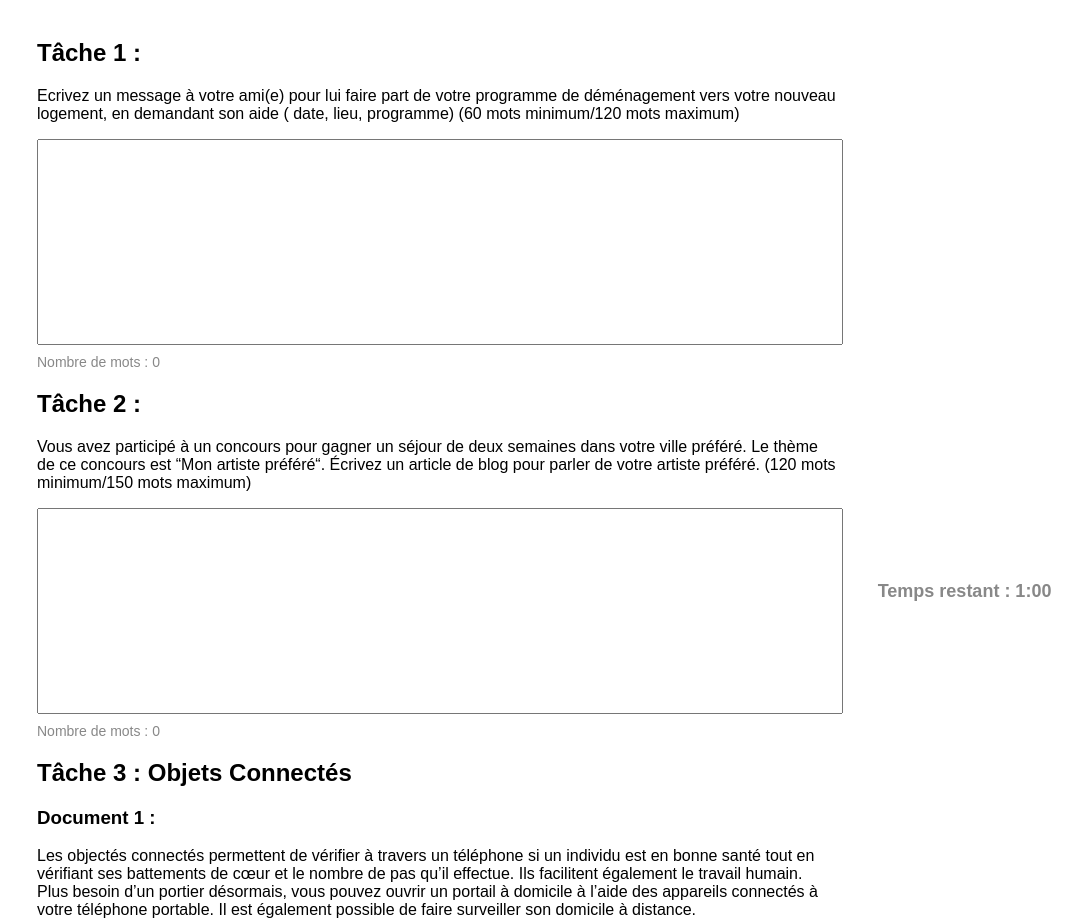
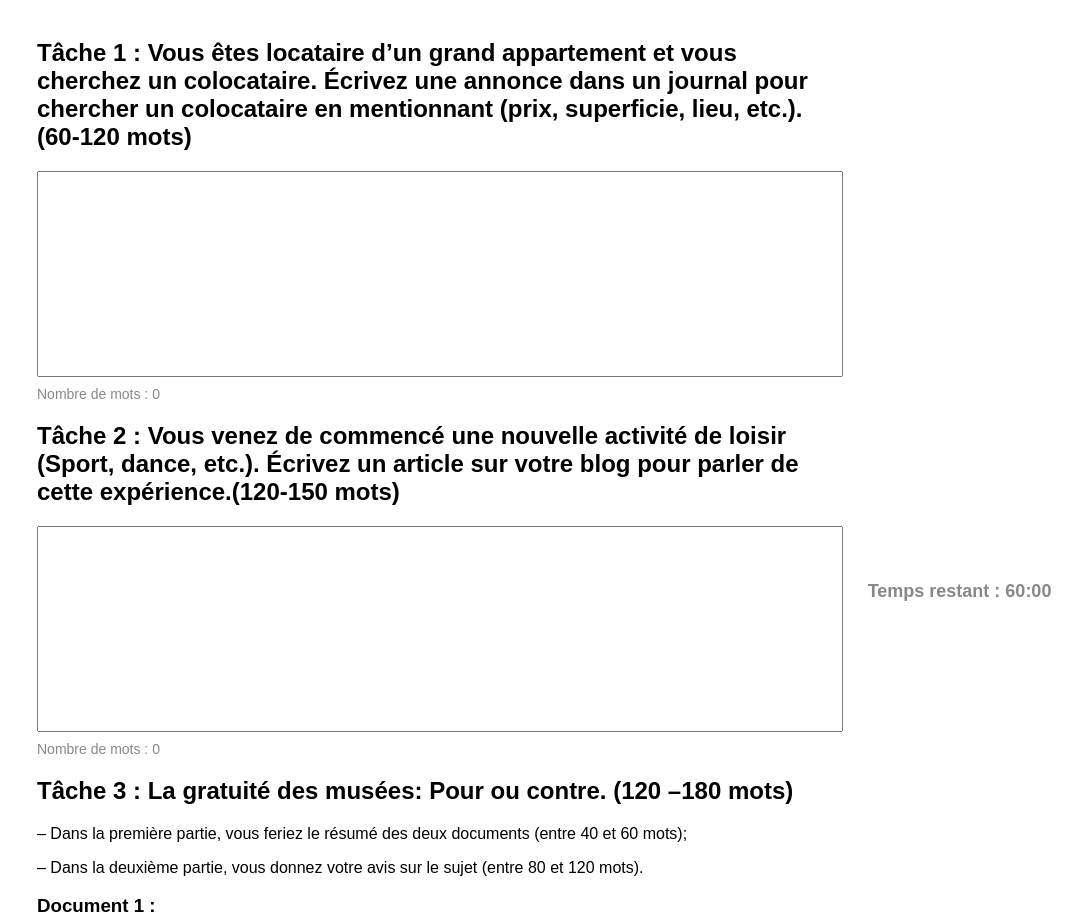
Before and after one commit to roolys/expression-ecrite-tcf, a plain HTML site: page index.html in a window 1280 px wide. Shown: the part 61-981 px from the top of the page, without its empty margins (203-1280 px from the left). Drawn offline with Linux system fonts and the light colour scheme.

Commit message:
second commit

```diff
--- a/index.html
+++ b/index.html
@@ -10,32 +10,37 @@
     <h1>ENTRAINEMENT EXPRESSION ECRITE TCF Canada</h1>
   <div class="container">
     <div class="text-area">
-      <h2>Tâche 1 : </h2>
+      <h2>Tâche 1 : Vous êtes locataire d’un grand appartement et vous cherchez un colocataire. Écrivez une annonce dans un journal pour chercher un colocataire en mentionnant (prix, superficie, lieu, etc.).(60-120 mots)</h2>
       <p>
-        Ecrivez un message à votre ami(e) pour lui faire part de votre programme de déménagement vers votre nouveau logement, en demandant son aide ( date, lieu, programme)
-(60 mots minimum/120 mots maximum)
+
       </p>
       <textarea id="textarea1"></textarea>
       <p class="word-count" id="wordCount1">Nombre de mots : 0</p>
     </div>
     <div class="text-area">
-      <h2>Tâche 2 : </h2>
+      <h2>Tâche 2 : Vous venez de commencé une nouvelle activité de loisir (Sport, dance, etc.). Écrivez un article sur votre blog pour parler de cette expérience.(120-150 mots)
+    </h2>
       <p>
-        Vous avez participé à un concours pour gagner un séjour de deux semaines dans votre ville préféré. Le thème de ce concours est “Mon artiste préféré“. Écrivez un article de blog pour parler de votre artiste préféré.
-(120 mots minimum/150 mots maximum)
+
       </p>
       <textarea id="textarea2"></textarea>
       <p class="word-count" id="wordCount2">Nombre de mots : 0</p>
     </div>
     <div class="text-area">
-      <h2>Tâche 3 : Objets Connectés</h2>
+      <h2>Tâche 3 : La gratuité des musées: Pour ou contre. (120 –180 mots)</h2>
+      <p>
+        – Dans la première partie, vous feriez le résumé des deux documents (entre 40 et 60 mots);
+      </p>
+      <p>
+        – Dans la deuxième partie, vous donnez votre avis sur le sujet (entre 80 et 120 mots).
+      </p>
       <h3>Document 1 : </h3>
       <p>
-        Les objectés connectés permettent de vérifier à travers un téléphone si un individu est en bonne santé tout en vérifiant ses battements de cœur et le nombre de pas qu’il effectue. Ils facilitent également le travail humain. Plus besoin d’un portier désormais, vous pouvez ouvrir un portail à domicile à l’aide des appareils connectés à votre téléphone portable. Il est également possible de faire surveiller son domicile à distance.
+        la gratuité des musées peut entraîner une sur fréquentation, ce qui nuit à la qualité de l’expérience des visiteurs. De plus, cela puisse réduire les ressources financières des musées, affectant ainsi leur entretien et la préservation des œuvres. Un tarif réduit serait une meilleure solution pour rendre la culture accessible tout en soutenant les musées.
       </p>
       <h3>Document 2 : </h3>
       <p>
-        Je trouve la restauration rapide très pratique lorsqu’il est pressé. Selon moi, les chaînes de fast-food ont fait des efforts pour proposer des options plus saines. J’apprécie particulièrement la possibilité de commander en ligne et de récupérer sa commande rapidement, ce qui me permet de gérer mon temps efficacement pendant mes journées chargées.
+        La gratuité des musées est une excellente initiative. Cela rend la culture accessible à tous, indépendamment de leur situation financière. J’ai pu visiter plusieurs musées gratuitement, ce qui m’a permis d’enrichir mes connaissances sans me soucier du coût. Pour moi, la gratuité des musées contribue à l’éducation du public et au partage du patrimoine culturel.
       </p>
 
       <textarea id="textarea3"></textarea>
@@ -46,7 +51,7 @@
       <button id="downloadButton" onclick="downloadContent()">Télécharger</button>
     </div>
     <div class="timer">
-      <p id="timer">Temps restant : 1:00</p>
+      <p id="timer">Temps restant : 60:00</p>
     </div>
   </div>
 
--- a/script.js
+++ b/script.js
@@ -107,7 +107,7 @@ const firstTextarea = document.querySelector('#textarea1'); // Sélectionne le p
 const timerElement = document.querySelector('#timer'); // Sélectionne l'élément d'affichage du chronomètre
 
 let timer;
-let minutes = 1;
+let minutes = 60;
 let seconds = 0;
 
 firstTextarea.addEventListener('click', () => {
@@ -181,6 +181,7 @@ function downloadContent() {
     content.push(h3Paragraph.textContent.trim()); // Ajoute le texte du paragraphe dans le contenu
   });
   content.push('');
+  content.push('');
 
   content.push(textarea3.value.trim()); // Ajoute le contenu du troisième textarea dans le contenu
   content.push('');
@@ -192,7 +193,7 @@ function downloadContent() {
   const element = document.createElement('a'); // Crée un élément de lien
   const file = new Blob([textToSave], {type: 'text/plain'}); // Crée un fichier Blob avec le contenu
   element.href = URL.createObjectURL(file); // Définit l'URL du lien avec l'URL du fichier Blob
-  element.download = 'expression-ecrite-TCF.txt'; // Définit le nom du fichier de téléchargement
+  element.download = 'expression-ecrite-TCFCanada.txt'; // Définit le nom du fichier de téléchargement
   document.body.appendChild(element); // Ajoute l'élément de lien au corps du document
   element.click(); // Simule un clic sur le lien pour déclencher le téléchargement
 }
```
